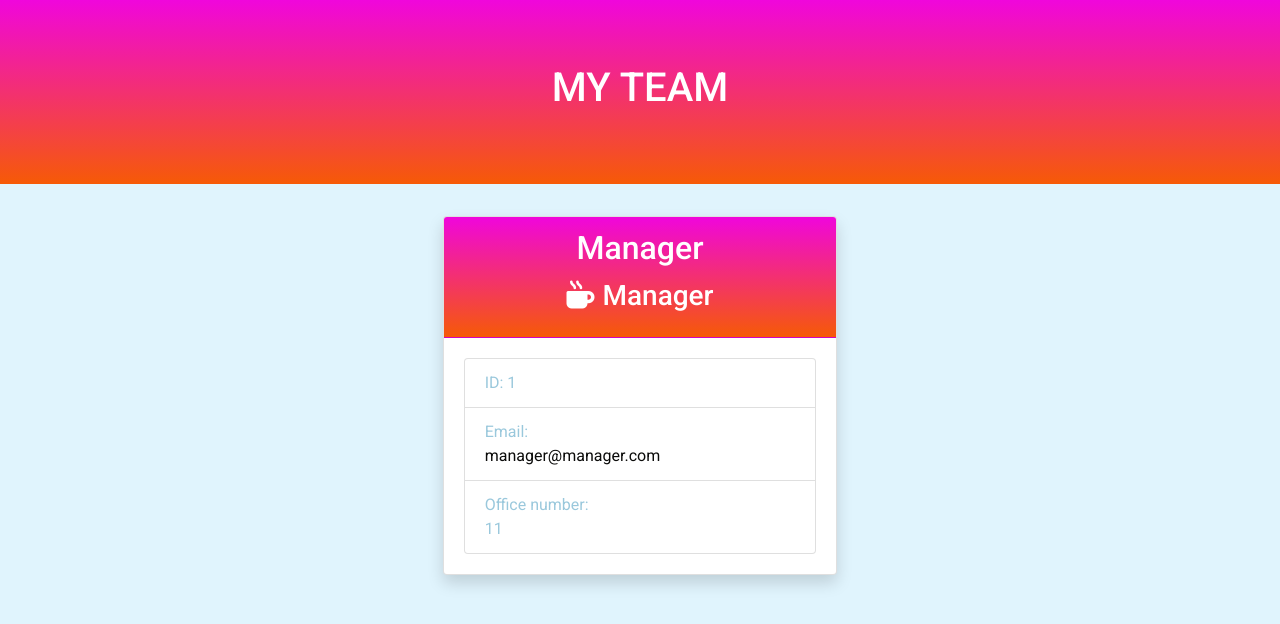
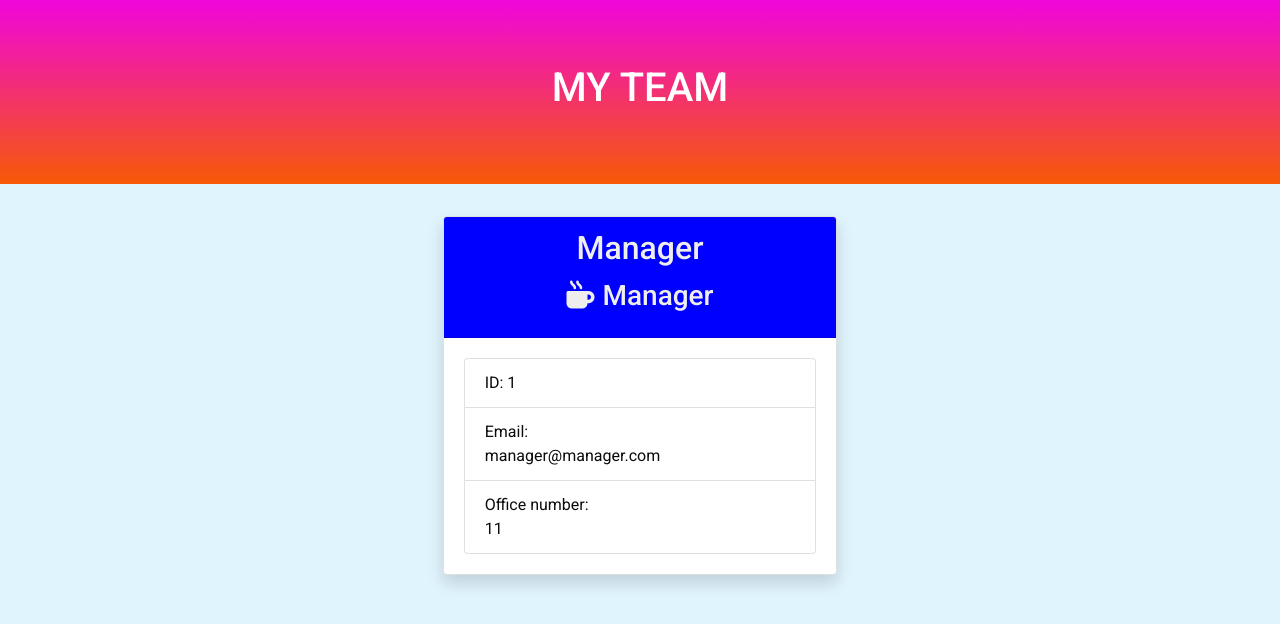
Before and after one commit to Louie888A/Team-Profile-Generator, a website: page output/team.html in a window 1280 px wide. Drawn offline with nearby package versions, Linux system fonts and the light colour scheme.

Commit message:
updated css

```diff
--- a/output/style.css
+++ b/output/style.css
@@ -24,12 +24,12 @@ body {
 }
 
 .card-header {
-  background: linear-gradient(to top, #f65a06 0%, #f006dc 100%);
-  color: white;
+  background:  blue;
+  color: #eeeeee;
 }
 
 .cardSection {
-  color: #9ac8dc;
+  color: #0b0b0a;
 }
 
 a {
```
